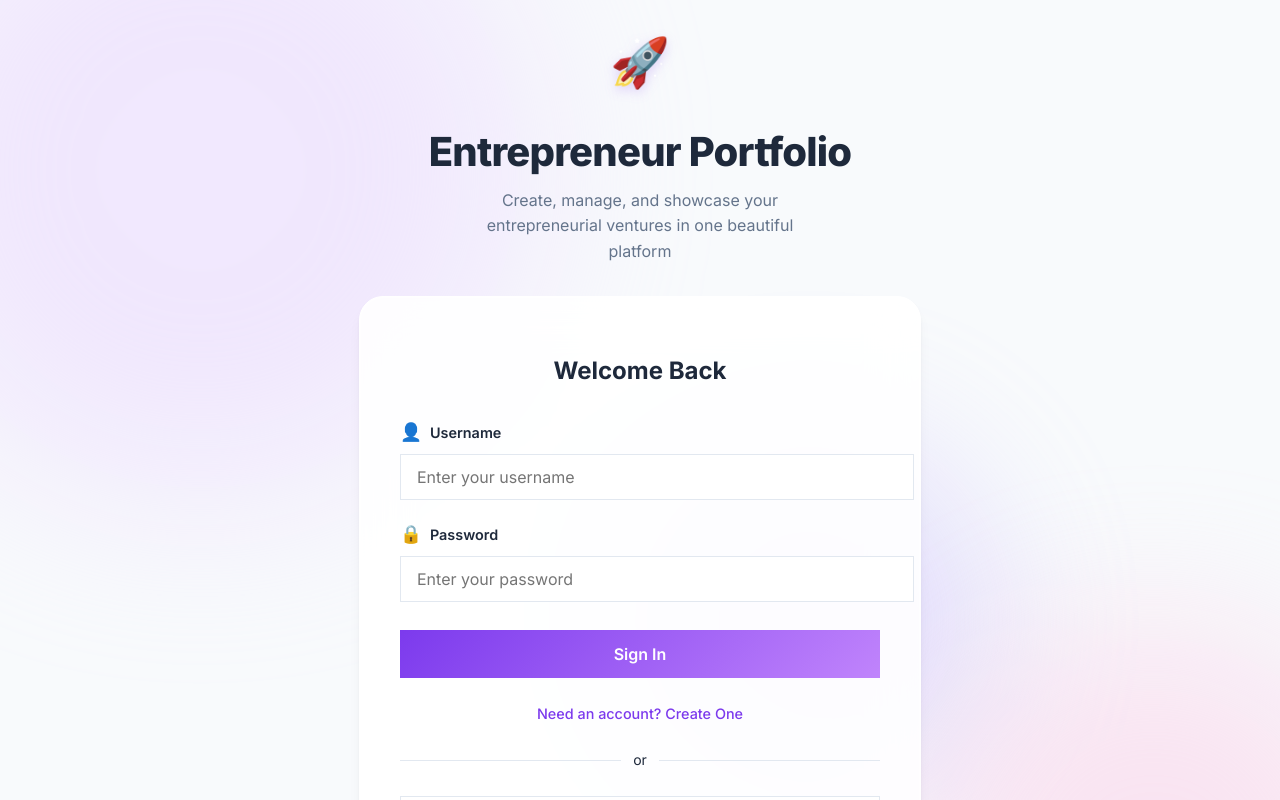
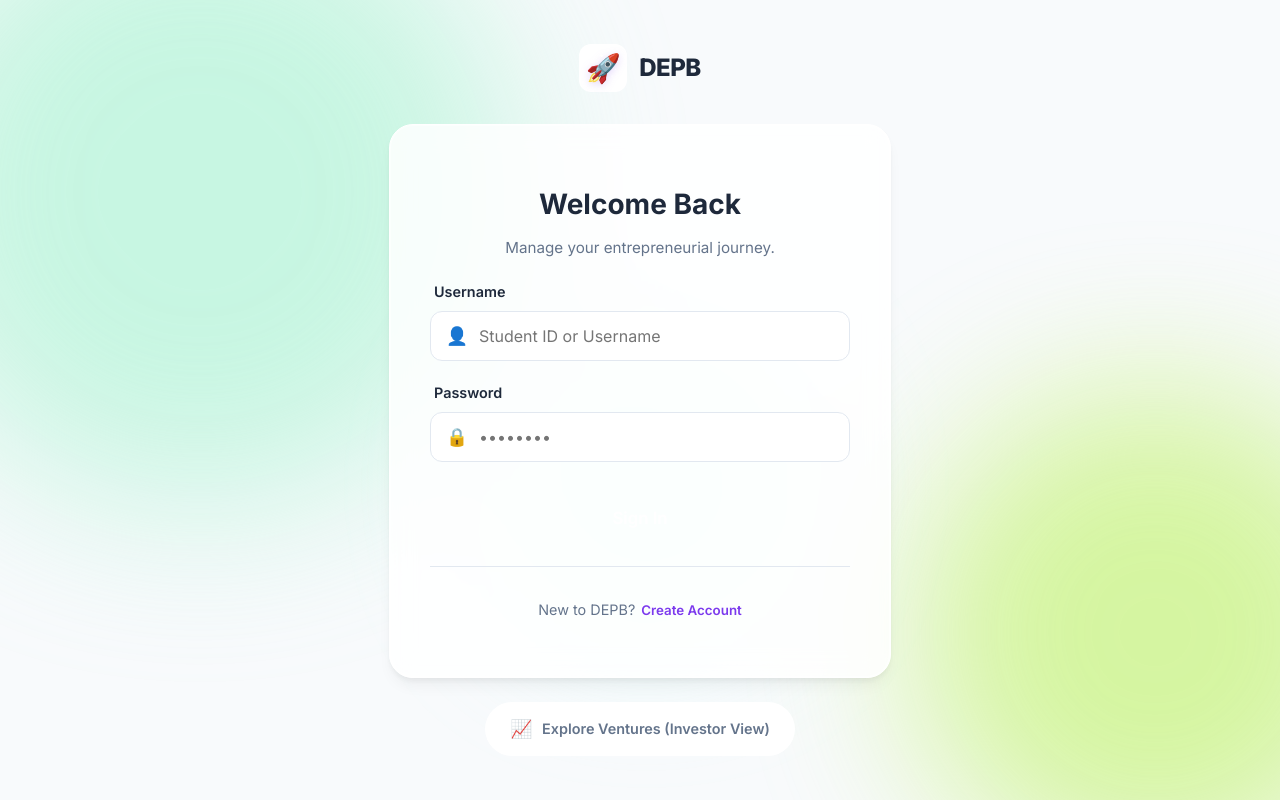
Before and after one commit to mondayrx8/dummytest2, a React (Vite) app in the folder client/: page /login in a window 1280 px wide. Shown: the top 800 px of the page. Built offline with nearby package versions, Linux system fonts and the light colour scheme; no server answers.

Commit message:
Fixed bugs v1.7

```diff
--- a/client/src/components/Login.css
+++ b/client/src/components/Login.css
@@ -1,276 +1,326 @@
-/* ========== Login Page - Redesign 2026 ========== */
+/* ========== Login Page Redesign 2026 ========== */
 .login-page {
     min-height: 100vh;
     display: flex;
     align-items: center;
     justify-content: center;
     background: var(--bg-off-white);
-    padding: 24px;
     position: relative;
     overflow: hidden;
     font-family: var(--font-sans);
 }
 
-/* Fluid Gradients - Soft & Light */
-.login-page::before,
-.login-page::after {
-    content: '';
+/* Background Gradients (Matches Landing) */
+.login-background {
+    position: absolute;
+    top: 0;
+    left: 0;
+    width: 100%;
+    height: 100%;
+    z-index: 0;
+    overflow: hidden;
+}
+
+.blob {
     position: absolute;
     border-radius: 50%;
     filter: blur(80px);
-    opacity: 0.5;
-    animation: morphBlob 20s ease-in-out infinite;
-    z-index: 0;
+    opacity: 0.6;
+    animation: float 20s infinite ease-in-out;
 }
 
-.login-page::before {
+.blob-1 {
+    top: -10%;
+    left: -10%;
     width: 600px;
     height: 600px;
-    background: #E9D5FF;
-    top: -10%;
-    left: -10%;
+    background: #D1FAE5;
+    /* Emerald 100 */
 }
 
-.login-page::after {
+.blob-2 {
+    bottom: -10%;
+    right: -10%;
     width: 500px;
     height: 500px;
-    background: #FBCFE8;
-    bottom: -10%;
-    right: -10%;
+    background: #ECFCCB;
+    /* Lime 100 */
     animation-delay: -5s;
 }
 
-.gradient-blob-3 {
-    position: absolute;
-    width: 400px;
-    height: 400px;
-    background: #C4B5FD;
-    border-radius: 50%;
-    filter: blur(80px);
-    opacity: 0.4;
+.blob-3 {
     top: 40%;
-    right: 20%;
-    animation: morphBlob 25s ease-in-out infinite reverse;
-    z-index: 0;
+    left: 40%;
+    width: 300px;
+    height: 300px;
+    background: #CCFBF1;
+    /* Teal 100 */
+    animation-delay: -10s;
 }
 
-@keyframes morphBlob {
+@keyframes float {
 
     0%,
     100% {
-        transform: translate(0, 0) scale(1);
+        transform: translate(0, 0);
     }
 
-    33% {
-        transform: translate(30px, -30px) scale(1.1);
-    }
-
-    66% {
-        transform: translate(-20px, 20px) scale(0.9);
+    50% {
+        transform: translate(30px, -30px);
     }
 }
 
-.login-content {
-    max-width: 480px;
-    width: 100%;
+/* Container */
+.login-container {
+    position: relative;
+    z-index: 1;
     display: flex;
     flex-direction: column;
     align-items: center;
-    gap: 32px;
-    position: relative;
-    z-index: 1;
+    gap: 24px;
+    width: 100%;
+    max-width: 420px;
+    padding: 20px;
 }
 
-/* Hero */
-.login-hero-section {
-    text-align: center;
-    color: var(--text-dark);
+/* Brand */
+.login-brand {
+    display: flex;
+    align-items: center;
+    gap: 12px;
+    margin-bottom: 8px;
 }
 
-.hero-icon {
-    font-size: 48px;
-    margin-bottom: 24px;
-    filter: drop-shadow(0 4px 6px rgba(124, 58, 237, 0.2));
+.brand-icon-wrapper {
+    width: 48px;
+    height: 48px;
+    background: white;
+    border-radius: 12px;
+    display: flex;
+    align-items: center;
+    justify-content: center;
+    box-shadow: var(--shadow-md);
 }
 
-.login-hero-title {
-    font-size: 2.5rem;
+.brand-icon {
+    font-size: 24px;
+}
+
+.login-brand h1 {
+    font-size: 1.5rem;
     font-weight: 800;
-    margin-bottom: 12px;
     color: var(--text-dark);
+    margin: 0;
     letter-spacing: -0.02em;
 }
 
-.login-hero-subtitle {
-    font-size: 1rem;
-    color: var(--text-medium);
-    line-height: 1.6;
-    max-width: 360px;
-    margin: 0 auto;
-}
-
-/* Auth Card */
-.login-auth-card {
-    background: rgba(255, 255, 255, 0.9);
-    backdrop-filter: blur(24px);
+/* Glass Card */
+.glass-panel {
+    background: rgba(255, 255, 255, 0.85);
+    backdrop-filter: blur(12px);
+    -webkit-backdrop-filter: blur(12px);
+    border: 1px solid white;
+    border-radius: 24px;
     padding: 40px;
-    border-radius: 24px;
-    border: 1px solid var(--bg-white);
+    width: 100%;
     box-shadow:
         0 4px 6px -1px rgba(0, 0, 0, 0.05),
         0 10px 15px -3px rgba(0, 0, 0, 0.05),
         0 0 0 1px rgba(255, 255, 255, 0.5) inset;
-    width: 100%;
-    transition: transform 0.3s ease, box-shadow 0.3s ease;
+    transition: transform 0.3s ease;
 }
 
-.login-auth-card:hover {
+.glass-panel:hover {
     transform: translateY(-4px);
-    box-shadow: var(--shadow-xl), 0 0 0 1px rgba(255, 255, 255, 0.8) inset;
+    box-shadow: var(--shadow-lg), 0 0 0 1px rgba(255, 255, 255, 0.8) inset;
 }
 
-.login-auth-title {
+/* Header */
+.card-header {
     text-align: center;
-    color: var(--text-dark);
     margin-bottom: 32px;
-    font-size: 1.5rem;
-    font-weight: 700;
 }
 
-/* Forms */
-.login-auth-form {
+.card-header h2 {
+    font-size: 1.75rem;
+    color: var(--text-dark);
+    margin-bottom: 8px;
+}
+
+.subtitle {
+    color: var(--text-medium);
+    font-size: 0.95rem;
+    line-height: 1.5;
+}
+
+/* Form */
+.login-form {
     display: flex;
     flex-direction: column;
     gap: 20px;
 }
 
-.login-form-group {
+.input-group {
     display: flex;
     flex-direction: column;
     gap: 8px;
 }
 
-.login-form-label {
+.input-group label {
+    font-size: 0.9rem;
+    font-weight: 600;
+    color: var(--text-dark);
+    margin-left: 4px;
+}
+
+.input-wrapper {
+    position: relative;
     display: flex;
     align-items: center;
-    gap: 8px;
-    font-weight: 600;
-    color: var(--text-dark);
-    font-size: 0.9rem;
 }
 
-.login-form-input {
-    padding: 12px 16px;
+.input-icon {
+    position: absolute;
+    left: 16px;
+    font-size: 1.1rem;
+    z-index: 2;
+}
+
+.input-wrapper input {
+    width: 100%;
+    padding: 14px 16px 14px 48px;
+    /* Room for icon */
+    background: white;
     border: 1px solid var(--border-color);
-    border-radius: var(--radius-md);
+    border-radius: 12px;
     font-size: 1rem;
     transition: all 0.2s ease;
-    background: var(--bg-white);
     color: var(--text-dark);
 }
 
-.login-form-input:focus {
+.input-wrapper input:focus {
     border-color: var(--primary);
-    box-shadow: 0 0 0 3px var(--primary-surface);
+    box-shadow: 0 0 0 4px var(--primary-light);
     outline: none;
 }
 
-/* Buttons */
-.login-btn-primary {
+/* Actions */
+.btn-primary-login {
+    margin-top: 12px;
+    background: var(--gradient-primary);
+    color: white;
+    padding: 14px;
+    border-radius: 12px;
+    font-weight: 600;
+    font-size: 1.05rem;
+    transition: all 0.2s;
+    box-shadow: var(--shadow-md);
     display: flex;
+    justify-content: center;
     align-items: center;
-    justify-content: center;
-    padding: 14px;
-    background: var(--primary-gradient);
-    color: white;
-    border: none;
-    border-radius: var(--radius-md);
-    font-size: 1rem;
-    font-weight: 600;
-    cursor: pointer;
-    transition: all 0.2s ease;
-    margin-top: 8px;
-    box-shadow: var(--shadow-md);
 }
 
-.login-btn-primary:hover:not(:disabled) {
+.btn-primary-login:hover:not(:disabled) {
     transform: translateY(-2px);
     box-shadow: var(--shadow-lg);
 }
 
-.login-btn-primary:disabled {
+.btn-primary-login:disabled {
     opacity: 0.7;
     cursor: wait;
 }
 
-.login-auth-toggle {
+/* Footer Links */
+.card-footer {
+    margin-top: 24px;
     text-align: center;
-    margin-top: 24px;
-    color: var(--primary);
-    cursor: pointer;
-    font-size: 0.9rem;
-    font-weight: 500;
+    border-top: 1px solid rgba(0, 0, 0, 0.05);
+    padding-top: 20px;
 }
 
-.login-auth-toggle:hover {
-    text-decoration: underline;
-    color: var(--primary-light);
+.toggle-text {
+    font-size: 0.9rem;
+    color: var(--text-medium);
 }
 
-.login-divider {
+.btn-text-link {
+    color: var(--primary);
+    font-weight: 600;
+    margin-left: 6px;
+    background: none;
+    border: none;
+    padding: 0;
+    cursor: pointer;
+}
+
+.btn-text-link:hover {
+    text-decoration: underline;
+}
+
+/* Guest Link Pill */
+.guest-link {
     display: flex;
     align-items: center;
-    margin: 24px 0;
-    color: var(--text-light);
-    font-size: 0.875rem;
+    gap: 10px;
+    padding: 12px 24px;
+    background: white;
+    border-radius: 50px;
+    color: var(--text-medium);
+    font-weight: 600;
+    font-size: 0.9rem;
+    text-decoration: none;
+    transition: all 0.2s;
+    box-shadow: var(--shadow-sm);
+    border: 1px solid transparent;
 }
 
-.login-divider::before,
-.login-divider::after {
-    content: '';
-    flex: 1;
-    border-bottom: 1px solid var(--border-color);
+.guest-link:hover {
+    transform: translateY(-2px);
+    box-shadow: var(--shadow-md);
+    border-color: var(--primary-light);
+    color: var(--primary);
 }
 
-.login-divider span {
-    padding: 0 12px;
+.icon {
+    font-size: 1.1rem;
 }
 
-.login-guest-link {
+/* Error */
+.error-banner {
+    background: #FEF2F2;
+    color: #DC2626;
+    padding: 12px;
+    border-radius: 8px;
+    font-size: 0.9rem;
     display: flex;
     align-items: center;
-    justify-content: center;
     gap: 8px;
-    padding: 14px;
-    background: white;
-    color: var(--text-dark);
-    text-decoration: none;
-    border: 1px solid var(--border-color);
-    border-radius: var(--radius-md);
-    font-weight: 600;
-    font-size: 0.95rem;
-    transition: all 0.2s ease;
+    margin-bottom: 20px;
+    border-left: 3px solid #DC2626;
 }
 
-.login-guest-link:hover {
-    border-color: var(--primary);
-    color: var(--primary);
-    background: var(--bg-off-white);
+/* Spinner */
+.spinner {
+    width: 20px;
+    height: 20px;
+    border: 2px solid rgba(255, 255, 255, 0.3);
+    border-top-color: white;
+    border-radius: 50%;
+    animation: spin 0.8s linear infinite;
 }
 
-.login-footer {
-    text-align: center;
-    color: var(--text-light);
-    font-size: 0.8rem;
-    margin-top: 16px;
+@keyframes spin {
+    to {
+        transform: rotate(360deg);
+    }
 }
 
-.login-error-message {
-    background: #FEF2F2;
-    color: var(--error);
-    padding: 12px;
-    border-radius: var(--radius-md);
-    font-size: 0.9rem;
-    border-left: 4px solid var(--error);
-    margin-bottom: 16px;
+@media (max-width: 480px) {
+    .glass-panel {
+        padding: 24px;
+    }
+
+    .login-container {
+        padding: 16px;
+    }
 }
--- a/client/src/components/Login.jsx
+++ b/client/src/components/Login.jsx
@@ -40,99 +40,98 @@ const Login = ({ setToken }) => {
 
   return (
     <div className="login-page">
-      {/* Third Gradient Blob */}
-      <div className="gradient-blob-3"></div>
+      {/* Dynamic Background */}
+      <div className="login-background">
+        <div className="blob blob-1"></div>
+        <div className="blob blob-2"></div>
+        <div className="blob blob-3"></div>
+      </div>
 
-      <div className="login-content">
-        {/* Hero Section */}
-        <div className="login-hero-section">
-          <div className="hero-icon">🚀</div>
-          <h1 className="login-hero-title">Entrepreneur Portfolio</h1>
-          <p className="login-hero-subtitle">
-            Create, manage, and showcase your entrepreneurial ventures in one beautiful platform
+      <div className="login-container">
+        {/* Brand Header */}
+        <div className="login-brand">
+          <div className="brand-icon-wrapper">
+            <span className="brand-icon">🚀</span>
+          </div>
+          <h1>DEPB</h1>
+        </div>
+
+        {/* Glass Card */}
+        <div className="login-card glass-panel">
+          <div className="card-header">
+            <h2>{isRegistering ? "Join the Future" : "Welcome Back"}</h2>
+            <p className="subtitle">
+              {isRegistering
+                ? "Start building your digital venture portfolio today."
+                : "Manage your entrepreneurial journey."}
             </p>
           </div>
 
-        {/* Auth Card */}
-        <div className="login-auth-card">
-          <h2 className="login-auth-title">
-            {isRegistering ? "Create Your Account" : "Welcome Back"}
-          </h2>
-
           {error && (
-            <div className="login-error-message">
+            <div className="error-banner">
               <span className="error-icon">⚠️</span>
               {error}
             </div>
           )}
 
-          <form onSubmit={handleSubmit} className="login-auth-form">
-            <div className="login-form-group">
-              <label className="login-form-label">
-                <span className="label-icon">👤</span>
-                Username
-              </label>
+          <form onSubmit={handleSubmit} className="login-form">
+            <div className="input-group">
+              <label htmlFor="username">Username</label>
+              <div className="input-wrapper">
+                <span className="input-icon">👤</span>
                 <input
+                  id="username"
                   type="text"
                   value={username}
                   onChange={(e) => setUsername(e.target.value)}
-                className="login-form-input"
-                placeholder="Enter your username"
+                  placeholder="Student ID or Username"
                   required
                 />
               </div>
+            </div>
 
-            <div className="login-form-group">
-              <label className="login-form-label">
-                <span className="label-icon">🔒</span>
-                Password
-              </label>
+            <div className="input-group">
+              <label htmlFor="password">Password</label>
+              <div className="input-wrapper">
+                <span className="input-icon">🔒</span>
                 <input
+                  id="password"
                   type="password"
                   value={password}
                   onChange={(e) => setPassword(e.target.value)}
-                className="login-form-input"
-                placeholder="Enter your password"
+                  placeholder="••••••••"
                   required
                 />
               </div>
+            </div>
 
-            <button type="submit" className="login-btn-primary" disabled={loading}>
-              {loading ? (
-                <>
-                  <span className="btn-spinner"></span>
-                  {isRegistering ? "Registering..." : "Logging in..."}
-                </>
-              ) : (
-                <>
-                  {isRegistering ? "Create Account" : "Sign In"}
-                </>
-              )}
+            <button type="submit" className="btn-primary-login" disabled={loading}>
+              {loading ? <span className="spinner"></span> : (isRegistering ? "Create Account" : "Sign In")}
             </button>
           </form>
 
-          <p className="login-auth-toggle" onClick={() => setIsRegistering(!isRegistering)}>
-            {isRegistering ? "Already have an account? Sign In" : "Need an account? Create One"}
+          <div className="card-footer">
+            <p className="toggle-text">
+              {isRegistering ? "Already have an account?" : "New to DEPB?"}
+              <button
+                type="button"
+                className="btn-text-link"
+                onClick={() => setIsRegistering(!isRegistering)}
+              >
+                {isRegistering ? "Login here" : "Create Account"}
+              </button>
             </p>
-
-          <div className="login-divider">
-            <span>or</span>
+          </div>
         </div>
 
-          <Link to="/investors" className="login-guest-link">
-            <span className="guest-icon">👀</span>
-            View as Guest (Investor View)
+        {/* Guest Link */}
+        <Link to="/investors" className="guest-link glass-pill">
+          <span className="icon">📈</span>
+          <span>Explore Ventures (Investor View)</span>
         </Link>
-        </div>
-
-        {/* Footer */}
-        <footer className="login-footer">
-          <p>© 2026 Entrepreneur Portfolio | Empowering Student Innovation</p>
-        </footer>
       </div>
     </div>
   );
 };
 
 export default Login;
-// Vercel Force Update 1
```
Lines whose indentation alone changed are shown as unchanged.
